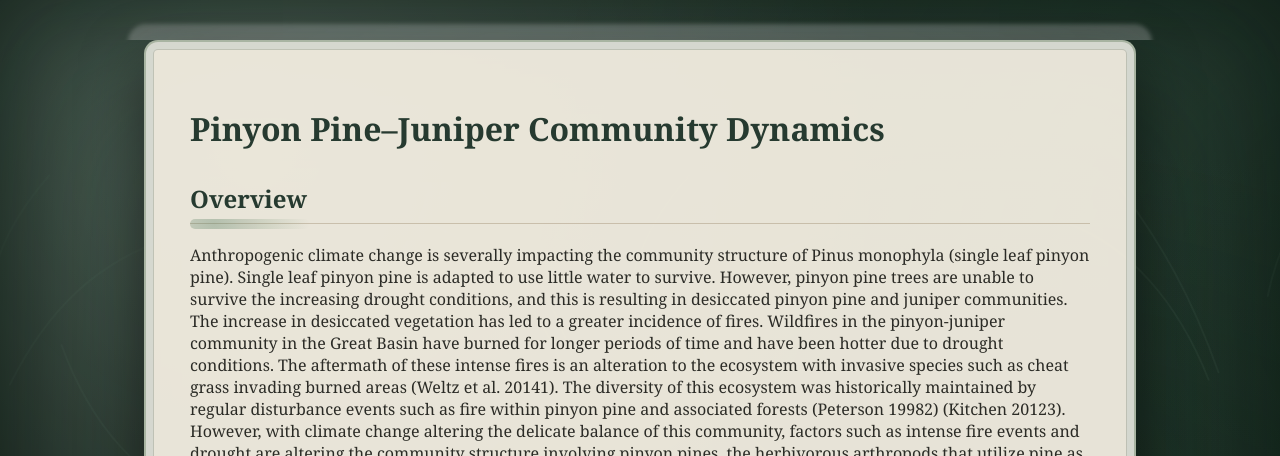
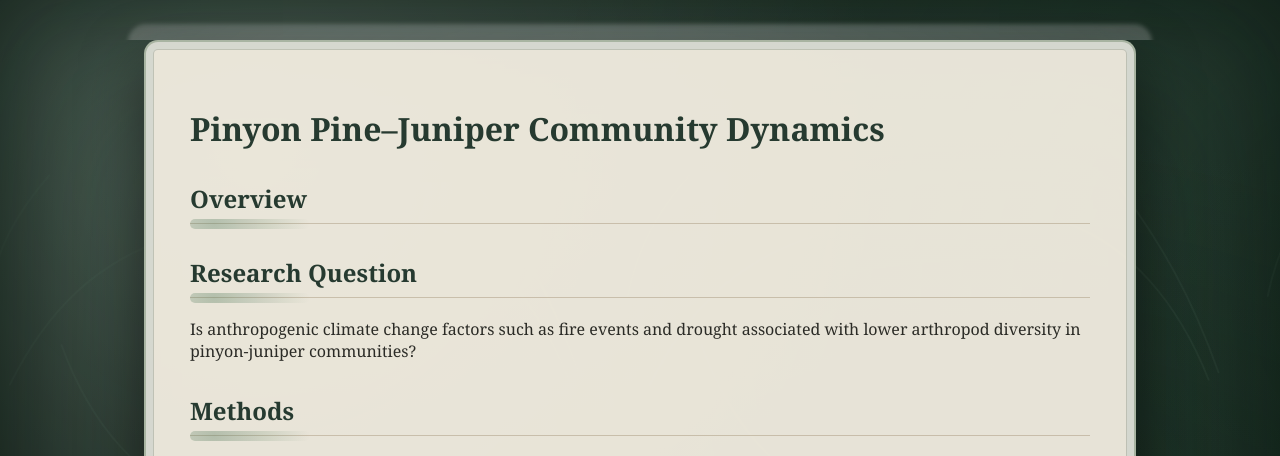
Before and after one commit to ChloeCollierAllen/ChloeCollierAllen.github.io, a Jekyll site: the page built from research/pinyon-voc-profile.md, in a window 1280 px wide and 1400 px high. Shown: the top 456 px of the window. Built offline with Jekyll 4.4.1, drawn with Linux system fonts in a browser that asks for light colours; some of the changed text lies outside the part shown; grey boxes are pictures that could not be loaded.

Commit message:
Update pinyon-voc-profile.md

```diff
--- a/research/pinyon-voc-profile.md
+++ b/research/pinyon-voc-profile.md
@@ -7,45 +7,14 @@
 # Pinyon Pine–Juniper Community Dynamics
 
 ## Overview
-Anthropogenic climate change is severally impacting the community structure of Pinus
-monophyla (single leaf pinyon pine). Single leaf pinyon pine is adapted to use little water to
-survive. However, pinyon pine trees are unable to survive the increasing drought conditions, and
-this is resulting in desiccated pinyon pine and juniper communities. The increase in desiccated
-vegetation has led to a greater incidence of fires. Wildfires in the pinyon-juniper community in
-the Great Basin have burned for longer periods of time and have been hotter due to drought
-conditions. The aftermath of these intense fires is an alteration to the ecosystem with invasive
-species such as cheat grass invading burned areas (Weltz et al. 20141). The diversity of this
-ecosystem was historically maintained by regular disturbance events such as fire within pinyon
-pine and associated forests (Peterson 19982) (Kitchen 20123). However, with climate change
-altering the delicate balance of this community, factors such as intense fire events and drought
-are altering the community structure involving pinyon pines, the herbivorous arthropods that
-utilize pine as a food resource, and vertebrates, such as the pinyon pine jay, that feed on the
-herbivorous arthropods.
 
-1Weltz, M. et. al. (2014) Cheatgrass Invasion and Woody Species Encroachment in the Great Basin: Benefits of Conservation. Journal of Soil and Water Conservation. 69(2). 39A-44A. DOI: https://doi.org/10.2489/jswc.69.2.39A.
-2Peterson, G., Allen, C., and Holling, C. (1998). Ecological resilience, biodiversity, and scale. Ecosystem.1, 6-18. doi: 10.1007/s100219900002.
-3Kitchen, S. (2012). Historical fire regime and forest variability on two eastern GreatBasin fire-sheds (USA). 285: 53-66. https://doi.org/10.1016/j.foreco.2012.08.012
 
 ## Research Question
 Is anthropogenic climate change factors such as  fire events and drought associated with lower arthropod diversity in pinyon-juniper communities?
 
 
 ## Methods
-The object of this study is to determine the impact anthropogenic climate change factors
-such as extreme fire events and drought have on the growth, cone production, herbivory by
-lepidopteran caterpillars, density of associated shrubs and junipers, and terpene production by
-pinyon pines. This multi-year field research involves the selection of nine locations that are
-either unburned or burned on a continuous time scale from the year 2000 to 2019 across the
-Great Basin of Nevada. Each location consists of three sampling plots per site with a twenty-
-five-meter diameter. Within these plots, I look at the overall health of the pinyon pine grove and
-its surroundings. I then take drone images between ten and fifty meters sequentially to examine
-and record plant coverage of the plot. Next, I get a cone count on the pinyon pines within the plot
-to record the reproductive health of the pines. The cone count is accomplished by visually
-counting the number of cones either by eye or with binoculars. Then I take the diameter at breast
-height and the height of all the pinyon pines within the plot. After this, I beat-sheet each non-
-herbaceous plant in the plot to capture any caterpillars present. Lastly, I take plant samples, one
-from the focal tree and one from another pinyon pine within the plot as well as from any plants
-that had a caterpillars present on them, for gas chromatography-mass spectrometry.
+
 
 
  <div class="photo-row">
@@ -166,26 +135,13 @@
 <div class="botanical-divider"></div>
 
 ## Results
-<div class="photo-block">
-  <img
-    src="/assets/images/result.png"
-    alt="Structural equation model of environmental, temporal, and biotic predictors of caterpillar abundance"
-    class="about-photo"
-  />
 
-  <div class="captioned">
-    Structural equation model showing hypothesized relationships among environmental,
-    temporal, and biotic variables influencing caterpillar abundance.
-  </div>
-</div>
 
 
 ## Status
 Ongoing (2022–present)
 
 ## Broader Impacts
-This work informs understanding of pinyon pine community structure and supports conversations
-around Indigenous food sovereignty and land stewardship in the Great Basin.
 
 
 
```
